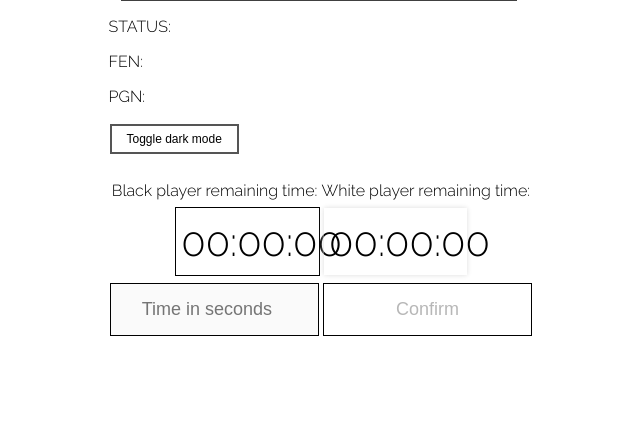
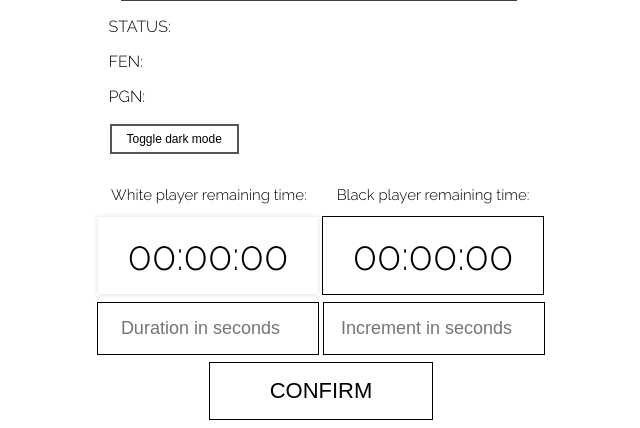
Before and after one commit to oliviercailloux/Assisted-Board-Games, a web app: page /Chess.html in a window 1280 px wide. Shown: the part 537-965 px from the top of the page, without its empty margins (319-959 px from the left). Before the commit the page ends 881 px from the top, so only its background shows below. Run offline with its HTML, style and script files only (its server is not run), Linux system fonts and the light colour scheme; data that the repository does not hold is empty.

Commit message:
Modify to improve the implementation

```diff
--- a/src/main/java/io/github/oliviercailloux/assisted_board_games/model/GameEntity.java
+++ b/src/main/java/io/github/oliviercailloux/assisted_board_games/model/GameEntity.java
@@ -114,7 +114,7 @@ public class GameEntity {
         return clockDuration;
     }
 
-    public void setClockDuration(Duration clockDuration) {
+    void setClockDuration(Duration clockDuration) {
         this.clockDuration = clockDuration;
     }
 
--- a/src/main/webapp/Chess.html
+++ b/src/main/webapp/Chess.html
@@ -40,18 +40,19 @@
 
 	<div class="Clocks">
 		<div class="outer-class">
+			<label for="White-player-clock">White player remaining time:</label>
 			<label for="Black-player-clock">Black player remaining time:</label>
-			<label for="White-player-clock">White player remaining time:</label>
 		</div>
 
-
+		<div id="White-player-clock">00:00:00</div>
 		<div id="Black-player-clock">00:00:00</div>
-		<div id="White-player-clock">00:00:00</div>
 
 		<div class="outer-class">
-			<input id="time" type="number" min="0" max="36000" placeholder="Time in seconds" disabled>
-			<button id="time-btn" onclick="changeRemainingTime()" disabled>Confirm</button>
+			<input id="duration" class="time" type="number" min="0" max="36000" placeholder="Duration in seconds">
+			<input id="increment" class="time" type="number" min="0" max="60" placeholder="Increment in seconds">
 		</div>
+
+		<button id="time-btn" onclick="changeRemainingTime()">Confirm</button>
 	</div>
 
 	<script type="text/javascript">
--- a/src/main/webapp/chessboardjs/css/chessboard-0.3.0.css
+++ b/src/main/webapp/chessboardjs/css/chessboard-0.3.0.css
@@ -164,9 +164,10 @@ input {
   font-size: 40px;
   width: 15%;
   margin: 0 auto;
-  padding: 10px 5px;
+  padding: 15px 10px;
   border: 1px solid black;
   text-align: center;
+  width: 200px;
 }
 
 #White-player-clock {
@@ -177,29 +178,37 @@ input {
 
 .outer-class {
   width: 70%;
+  display: block;
   margin: 7px auto;
-  display: block;
 }
 
-label, #time, #time-btn {
+label, .time, #time-btn {
   display: inline-block;
+  margin: 0;
   padding: 0;
   text-align: center;
-  margin: 0;
 }
 
-#time {
+label {
+  font-size: 15px;
+  padding: 5px 10px;
+  width: 200px;
+}
+
+.time {
   font-size: 18px;
   border: 1px solid black;
-  padding: 15px 25px;
-  width: 157px;
+  padding: 15px 10px;
+  width: 200px;
 }
 
 #time-btn {
-  font-size: 18px;
+  font-size: 22px;
   border: 0;
   background: none;
   background-color: white;
-  padding: 15px 72px;
+  padding: 15px 60px;
   border: 1px solid black;
+  text-align: center;
+  text-transform: uppercase;
 }
--- a/src/main/webapp/js/script.js
+++ b/src/main/webapp/js/script.js
@@ -1,93 +1,195 @@
-/**
- * The id of the game currently being played in the page.
- */
+// The id of the game currently being played in the page.
 let currentGameId;
+// id of setInterval function
+let intervalID;
+// Duration time entered by player
+let inputDuration = 0;
+// Increment time entered by player
+let inputIncrement = 0;
+
+// Remaining time of white player
+const whitePlayerTime = {
+    hours: 0,
+    minutes: 0,
+    seconds: 0
+};
+
+// Remaining time of black player
+const blackPlayerTime = {
+    hours: 0,
+    minutes: 0,
+    seconds: 0
+};
 
 /**
- * Sends a GET request to server to get the remaining time
+ * Displays a real-time clock
  */
-const getRemainingTime = (player, id) => {
-	let xmlHttp = new XMLHttpRequest();
-    xmlHttp.open("GET", `api/v1/game/${currentGameId}/clock/${player}`, false);
-    xmlHttp.send(null);
+const displayTime = () => {
+	const player = document.getElementById("status").textContent.split(" ")[0];
+	const time = player === "White" ? whitePlayerTime : blackPlayerTime;
+	const id = player === "White" ? "White-player-clock" : "Black-player-clock";
+	const clock = document.getElementById(id);
 
-	const time = xmlHttp.responseText;
-	let clock = document.getElementById(id);
+	if (time.hours === 0 && time.minutes === 0 && time.seconds === 0) {
+		if (whitePlayerTime.seconds === 0 && blackPlayerTime.seconds === 0)
+    		clearInterval(intervalID);
+    	clock.innerText = "00:00:00";
+    	return;
+    }
 
-	let hours;
-	const hoursIndex = time.indexOf("H");
-	let minutes;
-	const minutesIndex = time.indexOf("M");
-	let seconds;
-	const secondsIndex = time.indexOf("S");
+    let minutes = time.minutes;
 
-	if (hoursIndex !== -1)
-		hours = time.substring(time.indexOf("T") + 1, hoursIndex);
-	else
-		hours = "00";
+    if (time.seconds === 59) {
+        minutes = minutes - 1;
 
-	if (hoursIndex === -1 && minutesIndex !== -1)
-		minutes = time.substring(time.indexOf("T") + 1, minutesIndex);
-	else if (minutesIndex !== -1)
-		minutes = time.substring(hoursIndex + 1, minutesIndex);
-	else
-		minutes = "00";
+        if (time.minutes > 0) {
+            time.minutes = minutes;
 
-	if (secondsIndex !== -1)
-		seconds = Math.round(time.substring(minutesIndex + 1, secondsIndex));
-	else
-		seconds = "00";
+        } else if (time.hours > 0) {
+        	time.hours = time.hours - 1;
+            time.minutes = 59;
+            minutes = time.minutes;
+        }
+    }
 
+    if (minutes.toString().length === 1) {
+        minutes = "0".concat(minutes);
+    }
 
-	if (hours.length === 1)
-		hours = "0".concat(hours);
+    let hours = time.hours;
 
-	if (minutes.length === 1)
-		minutes = "0".concat(minutes);
+    if (hours.toString().length === 1) {
+        hours = "0".concat(hours);
+    }
 
-	if (seconds.length === 1)
-		seconds = "0".concat(seconds);
+    let seconds = time.seconds;
+
+    if (time.seconds > 0) {
+        time.seconds = seconds - 1;
+    } else if (time.seconds === 0 && time.minutes > 0) {
+    	time.seconds = 59;
+    } else if (time.seconds === 0 && time.minutes === 0 && time.hours > 0) {
+    	time.seconds = 59;
+    }
+
+    if (seconds.toString().length === 1) {
+    	seconds = "0".concat(seconds);
+    }
 
 	clock.innerText = `${hours}:${minutes}:${seconds}`;
 };
 
 /**
- * Sends a POST request to server to change the remaining time
+ * Sends a GET request to server to get the remaining time, parses it's response if successful
+ */
+const getRemainingTime = (player, id) => {
+	$.ajax({
+		url: `api/v1/game/${currentGameId}/clock/${player}`,
+		type: 'GET',
+		crossDomain: true
+	}).done(data => parseRemainingTime(player, id, data));
+};
+
+/**
+ * Parses reaming time, obtained from the server
+ */
+const parseRemainingTime = (player, id, gameTime) => {
+	document.getElementById(id).innerText = "00:00:00";
+
+	let hours;
+	const hoursIndex = gameTime.indexOf("H");
+	let minutes;
+	const minutesIndex = gameTime.indexOf("M");
+	let seconds;
+	const secondsIndex = gameTime.indexOf("S");
+
+	if (hoursIndex !== -1)
+		hours = gameTime.substring(gameTime.indexOf("T") + 1, hoursIndex);
+	else
+		hours = "00";
+
+	if (hoursIndex === -1 && minutesIndex !== -1)
+		minutes = gameTime.substring(gameTime.indexOf("T") + 1, minutesIndex);
+	else if (minutesIndex !== -1)
+		minutes = gameTime.substring(hoursIndex + 1, minutesIndex);
+	else
+		minutes = "00";
+
+	if (secondsIndex !== -1)
+		seconds = Math.round(gameTime.substring(minutesIndex + 1, secondsIndex));
+	else
+		seconds = "00";
+
+	const time = player === "white" ? whitePlayerTime : blackPlayerTime;
+
+	hours = Number(hours);
+	minutes = Number(minutes);
+	seconds = Number(seconds);
+
+	if (seconds === 60) {
+		minutes += 1;
+		seconds = 0;
+	}
+
+	if (minutes === 60) {
+		hours += 1;
+		minutes = 0;
+	}
+
+	time.hours = hours;
+	time.minutes = minutes;
+	time.seconds = seconds;
+};
+
+/**
+ * Stores provided by the player time to a global variable, in order to use it later to change the remaining time
  */
 const changeRemainingTime = () => {
-	const time = document.getElementById("time").value;
+	const duration = document.getElementById("duration").value;
+	const increment = document.getElementById("increment").value;
 
-	if (time.trim() === '') {
-		alert("Please enter correct value!");
+	if (duration.trim() === '') {
+		alert("Please enter correct duration time!");
 		return;
-	} else if (time < 600) {
-		alert("Minimum time is 600 seconds (10 minutes)!");
+	} else if (duration < 60) {
+		alert("Minimum game duration time is 600 seconds (10 minutes)!");
 		return;
-	} else if (time > 36000) {
-		alert("Maximum time is 36000 seconds (10 hours)!");
+	} else if (duration > 36000) {
+		alert("Maximum game duration time is 36000 seconds (10 hours)!");
+		return;
+	} else if (increment.trim() !== '' && increment < 0) {
+		alert("Minimum increment value is 0 seconds (no increment)!");
+		return;
+	} else if (increment.trim() !== '' && increment > 60) {
+		alert("Maximum increment value is 60 seconds!");
 		return;
 	}
 
-	const http = new XMLHttpRequest();
-	const parameters = `time=${time}`;
-	http.open("POST", `api/v1/game/${currentGameId}/clock/change`, false);
-	http.send(parameters);
+	inputDuration = duration;
 
-	document.getElementById("time").disabled = true;
+	// If the increment wasn't provided by the player use the default value
+	if (increment.trim() !== '')
+		inputIncrement = increment;
+
+	document.getElementById("duration").disabled = true;
+	document.getElementById("increment").disabled = true;
 	document.getElementById("time-btn").disabled = true;
-
-	getRemainingTime("black", "Black-player-clock");
-	getRemainingTime("white", "White-player-clock");
 }
 
 /**
  * Asks the server to create a new game and loads it to the UI if successful.
  */
 var newGame = function() {
+	document.getElementById("duration").disabled = true;
+	document.getElementById("increment").disabled = true;
+	document.getElementById("time-btn").disabled = true;
+
 	$.ajax({
 		url: 'http://localhost:8080/api/v1/game/new',
 		type: 'POST',
-		crossDomain: true,
+		// data: `duration=${inputDuration}&increment=${inputIncrement}`,
+		data: {duration: inputDuration, increment: inputIncrement},
+		crossDomain: true
 	}).done(loadGame);
 };
 
@@ -110,22 +212,21 @@ var loadGame = function(gameId) {
 	}).done(loadMoves);
 	currentGameId = gameId;
 
-	document.getElementById("time").disabled = false;
-	document.getElementById("time-btn").disabled = false;
+	if (inputDuration === 0) {
+		document.getElementById("duration").value = "";
+		document.getElementById("increment").value = "";
+	}
 
+	inputDuration = 0;
+	inputIncrement = 0;
+	clearInterval(intervalID);
+
+	window.onload = getRemainingTime("white", "White-player-clock");
 	window.onload = getRemainingTime("black", "Black-player-clock");
-	window.onload = getRemainingTime("white", "White-player-clock");
 
-	// If the player doesn't change the default clock duration in 30 secs, then this possibility gets disabled to prevent cheating
-	setTimeout(() => {
-		document.getElementById("time").disabled = true;
-		document.getElementById("time-btn").disabled = true;
-	}, 30000);
-
-	window.onload = window.setInterval(() => {
-		 getRemainingTime("black", "Black-player-clock");
-		 getRemainingTime("white", "White-player-clock");
-	}, 10000);
+	intervalID = window.onload = window.setInterval(() => {
+		displayTime();
+	}, 1000);
 };
 
 /**
```
Also changed, not shown: src/main/java/io/github/oliviercailloux/assisted_board_games/resources/GameResource.java (+19 -25 lines), 4 other files.
